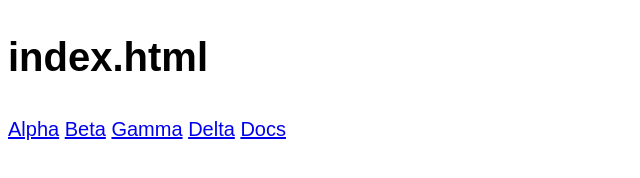
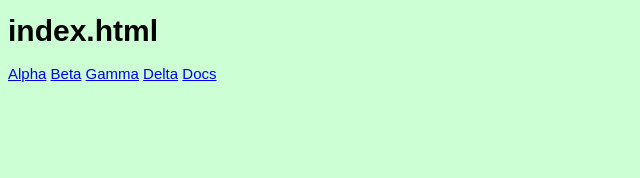
Before and after one commit to fregante/ephiframe, a plain HTML site: page index.html in a window 1280 px wide. Shown: the whole page, without its empty margins (0-640 px from the left). Drawn offline with Linux system fonts and the light colour scheme.

Commit message:
Vary background by origin, limit font size and width

```diff
--- a/index.html
+++ b/index.html
@@ -3,7 +3,7 @@
 <title>Testing ground</title>
 <style>
 html {
-	font: 20px/1.5 system, sans-serif;
+	font: 15px/1.5 system, sans-serif;
 }
 main {
 	display: flex;
@@ -18,6 +18,10 @@ iframe {
 	border-radius: 10px;
 	opacity: 90%;
 	flex-grow: 1;
+	max-width: 600px;
+}
+h1, p {
+	margin: 0 0 10px;
 }
 </style>
 <h1>ephiframe</h1>
@@ -33,6 +37,9 @@ iframe {
 	document.title = location.pathname.split('/').pop().replaceAll('-', ' ');
 	document.querySelector('h1').textContent = document.title;
 
+	const originHash = location.origin.split('').reduce((a,b) => a + b.charCodeAt(0), 0);
+	document.body.style.background = `hsl(${originHash}deg 100% 90%)`;
+
 	for (const iframe of new URLSearchParams(location.search).getAll('iframe')) {
 		const element = document.createElement('iframe');
 		element.src = iframe
```
